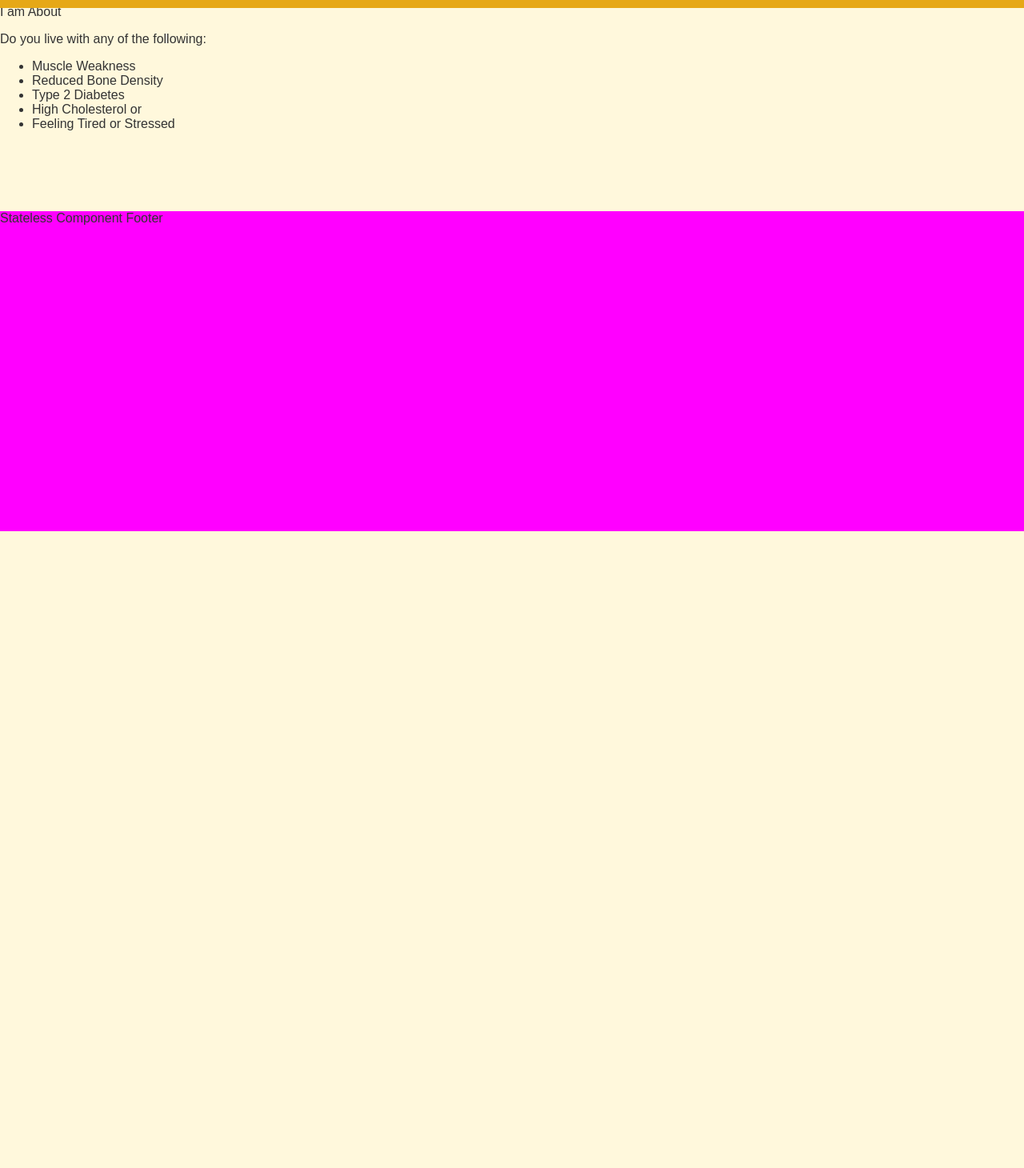
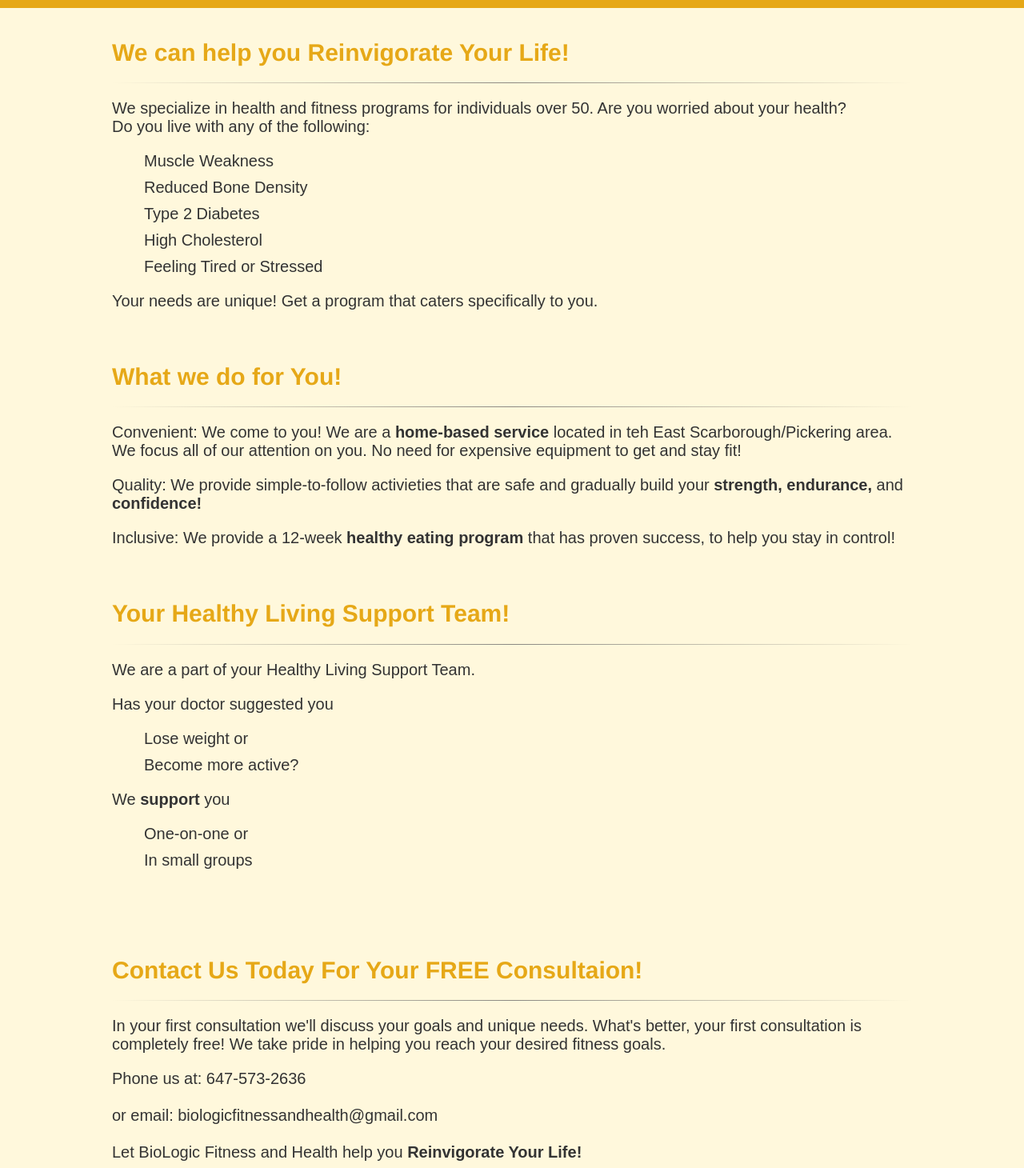
Before and after one commit to MyNameIsSpencer/fit_trainer, a React (Create React App) app in the folder client/: page /about in a window 1280 px wide. Shown: the part 110-1570 px from the top of the page at 80% size. Before the commit the page ends 800 px from the top, so only its background shows below. Built offline with nearby package versions, Linux system fonts and the light colour scheme; no server answers.

Commit message:
style forms some

```diff
--- a/client/src/About.js
+++ b/client/src/About.js
@@ -1,4 +1,5 @@
 import React, {Component} from 'react';
+import './css/About.css';
 
 class About extends Component {
   constructor(props) {
@@ -10,19 +11,85 @@ class About extends Component {
   render() {
     return (
       <div>
-        I am About
-
+        <div className="centre-column">
+          <div className="first-clump">
+            <br/>
+            <h1 className="heading"> We can help you <b>Reinvigorate Your Life!</b></h1>
+            <hr/>
 
             <p>
+              We specialize in health and fitness programs for individuals over 50. Are you worried about your health? <br/>
                 Do you live with any of the following:
             </p>
             <ul>
               <li>Muscle Weakness</li>
               <li>Reduced Bone Density</li>
               <li>Type 2 Diabetes</li>
-          <li>High Cholesterol or</li>
+              <li>High Cholesterol</li>
               <li>Feeling Tired or Stressed</li>
             </ul>
+            <p>
+              Your needs are unique! Get a program that caters specifically to you.
+              <br/>
+              <br/>
+              <br/>
+            </p>
+
+            <h1 className="heading"> What we do for You!</h1>
+            <hr/>
+
+            <p>
+              Convenient: We come to you!  We are a <b>home-based service</b> located in teh East Scarborough/Pickering area.
+              We focus all of our attention on you.  No need for expensive equipment to get and stay fit!
+            </p>
+            <p>
+              Quality: We provide simple-to-follow activieties that are safe and gradually build your <b>strength, endurance, </b>
+              and <b>confidence!</b>
+            </p>
+            <p>Inclusive: We provide a 12-week <b>healthy eating program</b> that has proven success, to help you stay in control!
+              <br/>
+              <br/>
+              <br/>
+            </p>
+
+            <h1 className="heading"> Your Healthy Living Support Team!</h1>
+            <hr />
+
+            <p>We are a part of your Healthy Living Support Team.</p>
+            <p>Has your doctor suggested you</p>
+            <ul>
+              <li>Lose weight or</li>
+              <li>Become more active?</li>
+            </ul>
+            <p>We <b>support</b> you</p>
+            <ul>
+              <li>One-on-one or</li>
+              <li>In small groups</li>
+            </ul>
+
+            <br/>
+            <br/>
+            <br/>
+
+            <h1 className="heading"> Contact Us Today For Your <b>FREE</b> Consultaion!</h1>
+            <hr/>
+            <p>
+              In your first consultation we'll discuss your goals and unique needs.
+              What's better, your first consultation is completely free!
+              We take pride in helping you reach your desired fitness goals.
+            </p>
+            <p>
+              Phone us at: 647-573-2636<br/><br/>
+
+              or email: biologicfitnessandhealth@gmail.com<br/><br/>
+
+              Let BioLogic Fitness and Health help you <b>Reinvigorate Your Life!</b>
+            </p>
+
+          </div>
+
+
+        </div>
       </div>
     )
   }
--- a/client/src/Footer.js
+++ b/client/src/Footer.js
@@ -5,7 +5,16 @@ import './css/Footer.css';
 const Footer = (props) => {
   return(
     <div className="bottom-footer">
-      Stateless Component Footer
+
+
+      <p>
+
+        Phone us at: 647-573-2636<br/><br/>
+
+        or email: biologicfitnessandhealth@gmail.com<br/><br/>
+
+
+      </p>
     </div>
   )
 
--- a/client/src/Step3.js
+++ b/client/src/Step3.js
@@ -65,6 +65,7 @@ class Step3 extends Component {
           <b className="spacer">Step 3   </b> Contact BFH Wellness Coach!
         </h2>
           <form className="step3-form">
+            <div id="top-of-form">
               <div className="left-wrapper">
                 <label>
                   Name {' '}
@@ -107,10 +108,11 @@ class Step3 extends Component {
                 </label>
               </div>
               <div className="message-wrapper">
-              <label>
+                <label className="message-label">
                   Message <br/>
                 </label>
                 <input type="textarea" name='message' placeholder="Include a message here if you'd like" onChange={e => this.onChange(e)} value={this.state.message}/>
+              </div>
               <input onClick={this.handleContactFormSubmit}  type="submit" value="Submit" />
             </div>
           </form>
--- /dev/null
+++ b/client/src/css/About.css
@@ -0,0 +1,21 @@
+
+
+.first-clump {
+  background-color: cornsilk;
+  font-size: 20px;
+}
+
+hr {
+  border: 0;
+  height: 1px;
+  background-image: linear-gradient(to right, rgba(100, 100, 100, 0), rgba(100, 100, 100, 0.75), rgba(100, 100, 100, 0));
+}
+
+li {
+  list-style-type: none;
+  margin-bottom: 10px;
+}
+
+p {
+  text-align: left;
+}
--- a/client/src/css/App.css
+++ b/client/src/css/App.css
@@ -2,6 +2,7 @@
   --headerHeight: 100px;
   --headerMinHeight: 30px;
   --centreWidth: 700px;
+  --centreMargin: calc((100vw - var(--centreWidth))/2);
   --topClip: 120px;
   }
 
@@ -27,12 +28,29 @@ header {
   top: 0;
 }
 
+.centre-column {
+  display: inline-block;
+  /* background: linear-gradient(to bottom right, pink, purple); */
+  margin-left: var(--centreMargin);
+  height: 100%;
+  width: var(--centreWidth);
+  text-align: center;
+}
+
+.heading {
+  font-family: helvetica, arial;
+  font-size: 30px;
+  text-align: left;
+  color: rgb(230,168,23);
+}
+
 .bottom-footer {
+  padding: 20px var(centreMargin);
   margin-top: 100px;
   bottom: 0;
-  height: 400px;
-  width: 100vw;
-  background-color: fuchsia;
+  height: 150px;
+  width: 100%;
+  background-color: RGB(230,168,23);
 
 }
 
--- a/client/src/css/Home.css
+++ b/client/src/css/Home.css
@@ -41,15 +41,6 @@ h2 {
   text-align: left;
 }
 
-.centre-column {
-  display: inline-block;
-  background: linear-gradient(to bottom right, pink, purple);
-  margin-left: calc((100vw - var(--centreWidth))/2);
-  height: 100%;
-  width: var(--centreWidth);
-  text-align: center;
-}
-
 li {
   text-align: left;
 }
--- a/client/src/css/Step3.css
+++ b/client/src/css/Step3.css
@@ -1,10 +1,47 @@
 form {
  width: 300px;
+}
+
+label {
+  text-align: left;
+  display: inline-block;
+  width: 200px;
+  text-align: right;
+}
+
+input, select {
+  margin-bottom: 6px;
+}
+
+input[type="submit"] {
+  display: block;
+  margin-top: 10px;
+  margin-left: 11%;
+  border: 5px inset green;
+  background-color: lightgreen;
+  font-size: 20px;
+  color: white;
+  width: 200px;
+  height: 40px;
+
+}
+
+select {
+  width: 123px;
+  padding-bottom: 5px;
+}
+
+input[type="text email tel"] {
+  width: 120px;
 }
 
 input[type="textarea"] {
  height: 100px;
  width: 200px;
+}
+
+.message-label {
+  text-align: left;
 }
 
 .step3-form {
@@ -14,11 +51,14 @@ input[type="textarea"] {
 }
 
 .left-wrapper {
+  width: 30%;
   display: inline-block;
   vertical-align: top;
 }
 
 .message-wrapper {
+  width: 35%;
+  margin-left: 30px;
   display: inline-block;
   vertical-align: top;
 }
```
Lines whose indentation alone changed are shown as unchanged.
